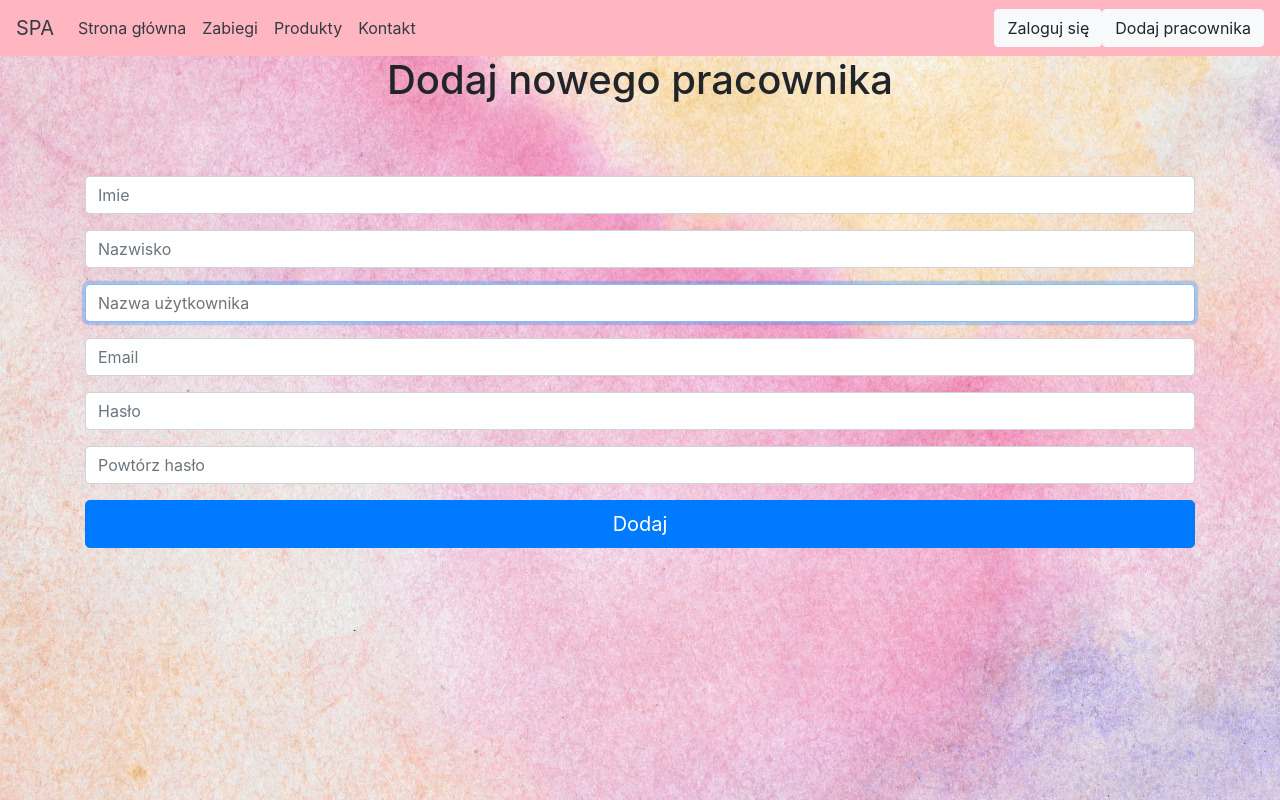
After one commit to IAD3-SPA/SpaManagement, a Django app: page /register/ in a window 1280 px wide. The commit adds this page. Run offline with Django 4.2, Linux system fonts and the light colour scheme; some libraries are stand-ins or nearby versions.

Commit message:
Login & register pages

```diff
--- /dev/null
+++ b/SpaApp/forms.py
@@ -0,0 +1,47 @@
+from django import forms
+from django.contrib.auth.forms import UserCreationForm
+from django.contrib.auth.models import User
+from django.contrib.auth.forms import AuthenticationForm, UsernameField
+from django.contrib.auth import authenticate, get_user_model
+
+class NewEmployeeForm(UserCreationForm):
+
+    email = forms.EmailField(required=True)
+
+    class Meta:
+        model = User
+        fields = ("first_name", "last_name", "username", "email", "password1", "password2")
+
+    def __init__(self, *args, **kwargs):
+        super().__init__(*args, **kwargs)
+        self.fields["first_name"].widget.attrs.update(self.forms_attrs("Imie"))
+        self.fields["last_name"].widget.attrs.update(self.forms_attrs("Nazwisko"))
+        self.fields["username"].widget.attrs.update(self.forms_attrs("Nazwa użytkownika"))
+        self.fields["email"].widget.attrs.update(self.forms_attrs("Email"))
+        self.fields["password1"].widget.attrs.update(self.forms_attrs("Hasło"))
+        self.fields["password2"].widget.attrs.update(self.forms_attrs("Powtórz hasło"))
+
+    def forms_attrs(self, placeholder):
+        return {
+            "class": "form-control my-3",
+            "placeholder": placeholder,
+            }
+
+    def save(self, commit=True):
+        user = super(NewEmployeeForm, self).save(commit=False)
+        user.email = self.cleaned_data["email"]
+        if commit:
+            user.save()
+        return user
+
+
+class LoginForm(forms.Form, NewEmployeeForm):
+
+    username = forms.CharField(max_length=65)
+    password = forms.CharField(max_length=65, widget=forms.PasswordInput)
+
+
+    def __init__(self, *args, **kwargs):
+        super(LoginForm, self).__init__(*args, **kwargs)
+        self.fields["email"].widget.attrs.update(self.forms_attrs("Email"))
+        self.fields["password"].widget.attrs.update(self.forms_attrs("Password"))
--- a/SpaApp/urls.py
+++ b/SpaApp/urls.py
@@ -5,6 +5,11 @@ from . import views
 
 urlpatterns = [
     path('', views.index, name='index'),
+    path('register/', views.register, name="register"),
+    path('logout/', views.logout_user, name="logout_user"),
+    path('login/', views.login_user, name="login_user"),
+
+
+
     path('help/', views.help, name='help'),
-    path('html/', views.htmlRender, name='htmlRender')
 ]
--- a/SpaApp/views.py
+++ b/SpaApp/views.py
@@ -1,13 +1,10 @@
-from django.shortcuts import HttpResponse, render
+from django.shortcuts import HttpResponse, render, redirect
+from django.contrib.auth.models import User
+from django.contrib.auth import login, logout, authenticate
+from django.contrib import messages
 
-# Create your views here.
-def htmlRender(request):
-    context = {
-        "var1": 10,
-        "var2": 15
-    }
+from .forms import NewEmployeeForm, LoginForm
 
-    return render(request, "index.html", context)
 def index(request):
 
     return render(request, "index.html")
@@ -28,3 +25,42 @@ def help(request):
     """
 
     return HttpResponse(text)
+
+
+def register(request):
+
+    if request.method == "POST":
+        form = NewEmployeeForm(request.POST)
+        if form.is_valid():
+            user = form.save()
+            login(request, user)
+            messages.success(request, "Dodałeś pracownika")
+            return redirect("index")
+        messages.error(request, "Nie udało się dodać pracownika")
+    form = NewEmployeeForm()
+    context = {"form": form}
+    return render(request, "templates/register.html", context)
+
+
+def login_user(request):
+
+    if request.method == "POST":
+        username = request.POST.get("username")
+        password = request.POST.get("password")
+        user = authenticate(request, username=username, password=password)
+        if user is not None:
+            login(request, user)
+            return redirect("index")
+        messages.error(request, "Nie udało się zalogować")
+        return redirect("login_user")
+
+    form = LoginForm()
+
+    context = {"form": form}
+    return render(request, "templates/login.html",context)
+
+
+def logout_user(request):
+
+    logout(request)
+    return redirect("index")
--- a/templates/base.html
+++ b/templates/base.html
@@ -16,11 +16,11 @@
 
 
 <nav class="navbar navbar-expand-lg" style="background-color: #FFB6C1;">
-    <a class="navbar-brand text-dark" href="#" >SPA</a>
+    <a class="navbar-brand text-dark" href="{% url 'index' %}" >SPA</a>
     <div class="collapse navbar-collapse" id="navbarSupportedContent">
         <ul class="navbar-nav mr-auto">
             <li class="nav-item active">
-                <a class="nav-link text-dark" href="#">Strona główna <span class="sr-only">(current)</span></a>
+                <a class="nav-link text-dark" href="{% url 'index' %}">Strona główna <span class="sr-only">(current)</span></a>
             </li>
             <li class="nav-item">
                 <a class="nav-link text-dark" href="#"> Zabiegi</a>
@@ -33,9 +33,19 @@
             </li>
         </ul>
 
-        <a href="#" class="btn btn-light">
-            Zaloguj się
-        </a>
+        {% if request.user.is_authenticated %}
+            <a href="{% url 'logout_user' %}" class="btn btn-light">
+                Wyloguj się
+            </a>
+
+        {% else %}
+            <a href="{% url 'login_user' %}" class="btn btn-light">
+                Zaloguj się
+            </a>
+            <a href="{% url 'register' %}" class="btn btn-light">
+                Dodaj pracownika
+            </a>
+        {% endif %}
     </div>
 
 </nav>
--- /dev/null
+++ b/templates/register.html
@@ -0,0 +1,29 @@
+{% extends "base.html" %}
+{% load static %}
+{% load django_bootstrap5 %}
+{% block content %}
+
+    <div class="d-flex justify-content-center">
+        <h1>Dodaj nowego pracownika</h1>
+    </div>
+
+    <div class="container">
+        <div class="row my-5">
+            <div class="col-md-12">
+                <form method="post" class="form">
+                    {% csrf_token %}
+                    {{ form.first_name }}
+                    {{ form.last_name }}
+                    {{ form.username }}
+                    {{ form.email }}
+                    {{ form.password1 }}
+                    {{ form.password2 }}
+                    <div class="d-flex justify-content-center w-80">
+                        <button class="btn btn-primary btn-lg w-100 h-30" type="submit">Dodaj</button>
+                    </div>
+
+                </form>
+            </div>
+        </div>
+    </div>
+{% endblock content %}
```
Also changed, not shown: SpaManagement/settings.py (+9 -6 lines), templates/login.html (added, +25 -0 lines).
